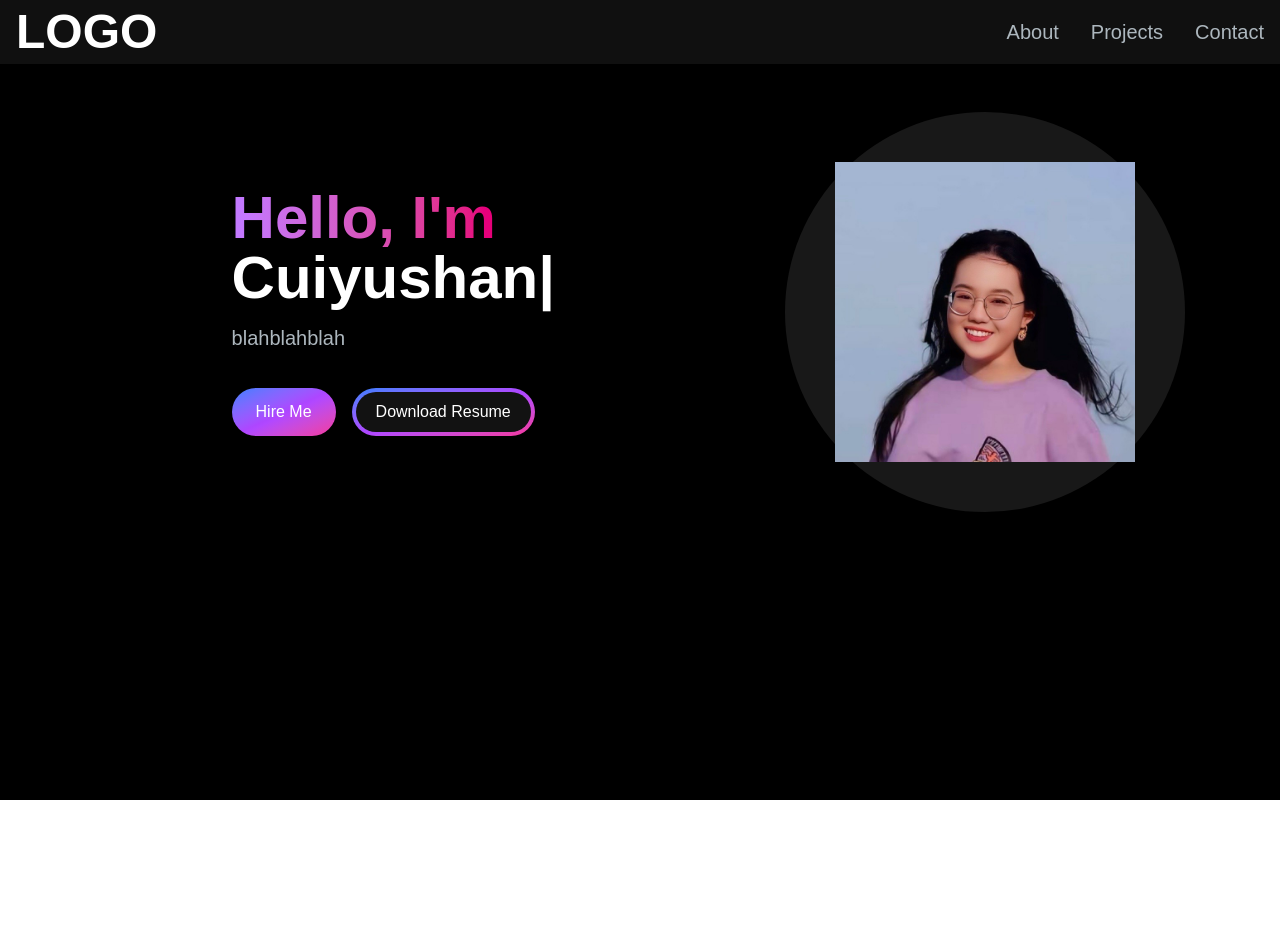
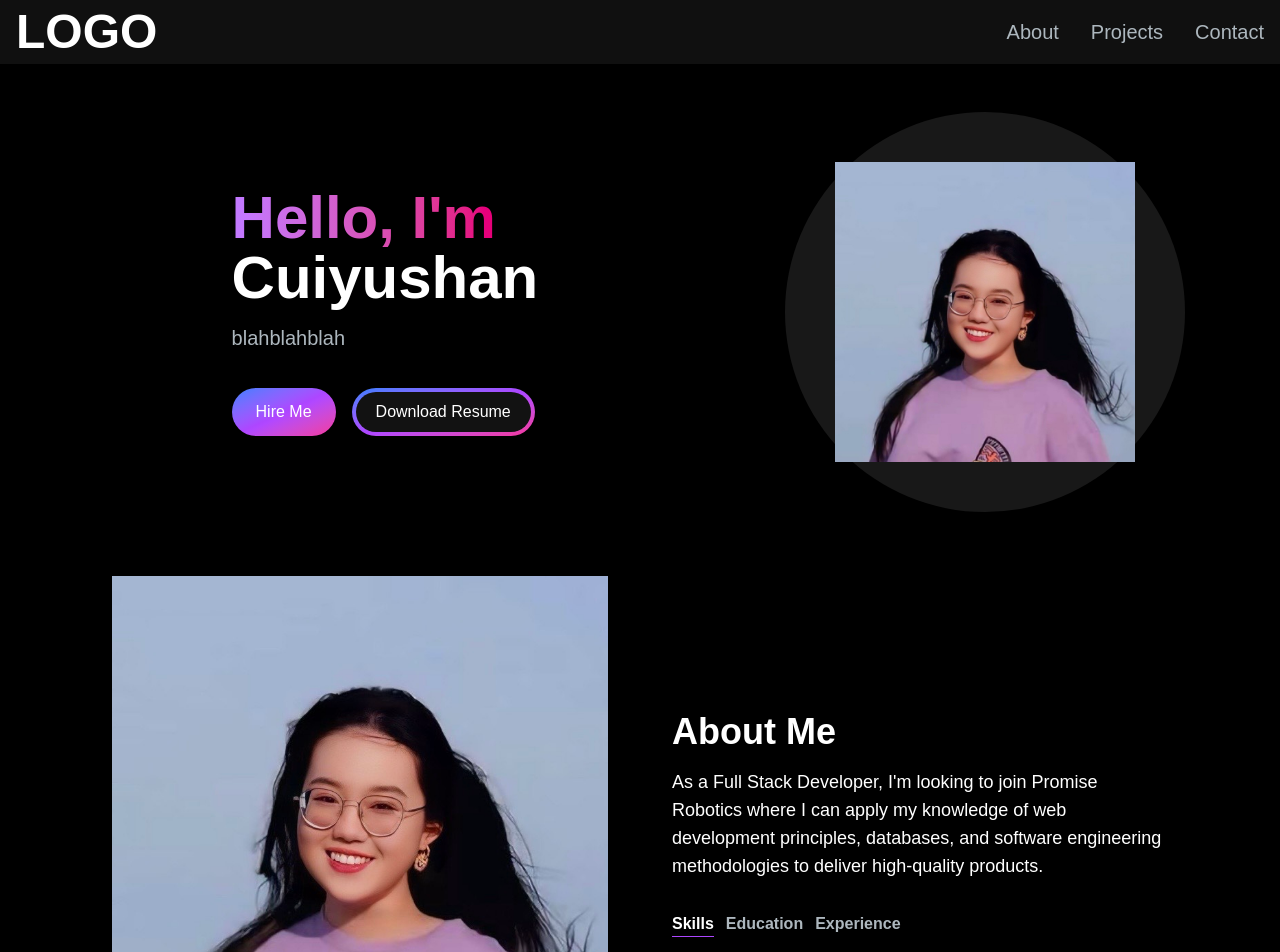
Before and after one commit to Cuiyushan-Ni/portfolio-website, a Next.js app: page / in a window 1280 px wide. Shown: the top 952 px of the page. Before the commit the page ends 800 px from the top, so only its background shows below. Built offline with nearby package versions, Linux system fonts and the light colour scheme.

Commit message:
About Me section

```diff
--- /dev/null
+++ b/src/app/components/AboutSection.jsx
@@ -0,0 +1,80 @@
+"use client"
+import React, { useState, useTransition }  from 'react'
+import Image from "next/image";
+import TabButton from "./TabButton";
+
+const TAB_DATA = [
+    {
+        title: "Skills",
+        id: "skills",
+        content: (
+            <ul>
+                <li>Node.js</li>
+                <li>C++</li>
+            </ul>
+        )
+    },
+    {
+        title: "Education",
+        id: "education",
+        content: (
+            <ul>
+                <li>University of Toronto</li>
+                <li>Major in Computer Engineering</li>
+                <li>Minor in Artificial Intelligence</li>
+            </ul>
+        )
+    },
+    {
+        title: "Experience",
+        id: "experience",
+        content: (
+            <ul>
+                <li>Software Developer</li>
+                <li>Data Analyst</li>
+            </ul>
+        )
+    }
+]
+
+const AboutSection = () => {
+    const [tab, setTab] = useState("skills");
+    const [isPending, startTransition] = useTransition();
+
+    const handleTabChange = (id) => {
+        startTransition(()=> {
+            setTab(id);
+        });
+    }
+  return (
+    <section className="text-white">
+        <div className="md:grid md:grid-cols-2 gap-8 items-center py-8 px-4 xl:gap-16 sm:py-16 xl:px-16">
+            <Image src="/images/hero-image.jpeg" alt="a image" width={500} height={500} />
+            <div>
+                <h2 className="text-4xl font-bold text-white mb-4">About Me</h2>
+                <p className="text-base lg:text-lg">
+                    As a Full Stack Developer, I'm looking to join Promise Robotics where I can apply my knowledge of web development
+principles, databases, and software engineering methodologies to deliver high-quality products.
+                </p>
+                <div className="flex flex-row mt-8">
+                    <TabButton selectTab={() => handleTabChange("skills")} active={tab === "skills"}>
+                       {" "}
+                       Skills{" "}
+                    </TabButton>
+                    <TabButton selectTab={() => handleTabChange("education")} active={tab === "education"}>
+                        {" "}
+                        Education {" "}
+                    </TabButton>
+                    <TabButton selectTab={() => handleTabChange("experience")} active={tab === "experience"}>
+                        {" "}
+                        Experience {" "}
+                    </TabButton>
+
+                </div>
+            </div>
+        </div>
+    </section>
+  )
+}
+
+export default AboutSection
--- a/src/app/components/Navbar.jsx
+++ b/src/app/components/Navbar.jsx
@@ -42,7 +42,7 @@ const Navbar = () => {
                     )
                 }
             </div>
-            <div className="menu !hidden md:!block md:w-auto" id="navbar">
+            <div className="menu hidden md:block md:w-auto" id="navbar">
                 <ul className="flex p-4 md:p-0 md:flex-row md:space-x-8 mt-0">
                     {
                         navLinks.map((link, index) => (
--- /dev/null
+++ b/src/app/components/TabButton.jsx
@@ -0,0 +1,15 @@
+import React from 'react'
+
+const TabButton = ({ active, selectTab, children}) => {
+const buttonClasses = active ? 'text-white border-b border-purple-500' : 'text-[#ADB7BE]';
+
+return (
+    <button onClick={selectTab}>
+        <p className={`mr-3 font-semibold hover:text-white ${buttonClasses}`}>
+            {children}
+        </p>
+    </button>
+  )
+}
+
+export default TabButton
--- a/src/app/page.js
+++ b/src/app/page.js
@@ -3,6 +3,7 @@
 import Image from "next/image";
 import HeroSection from "./components/HeroSection"
 import Navbar from "./components/Navbar";
+import AboutSection from "./components/AboutSection";
 
 export default function Home() {
   return (
@@ -10,6 +11,7 @@ export default function Home() {
       <Navbar />
       <div className="container mt-24 mx-auto px-12 py-4">
         <HeroSection />
+        <AboutSection />
       </div>
     </main>
   );
```
